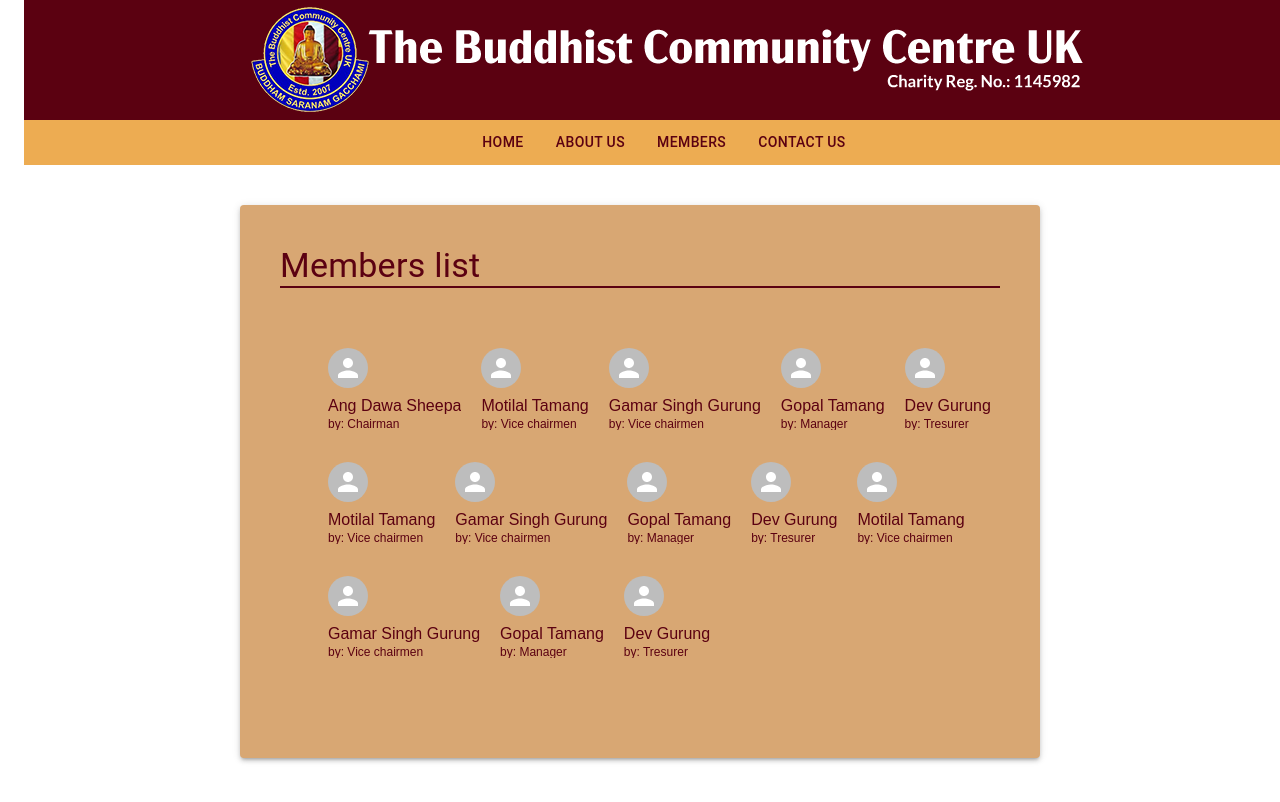
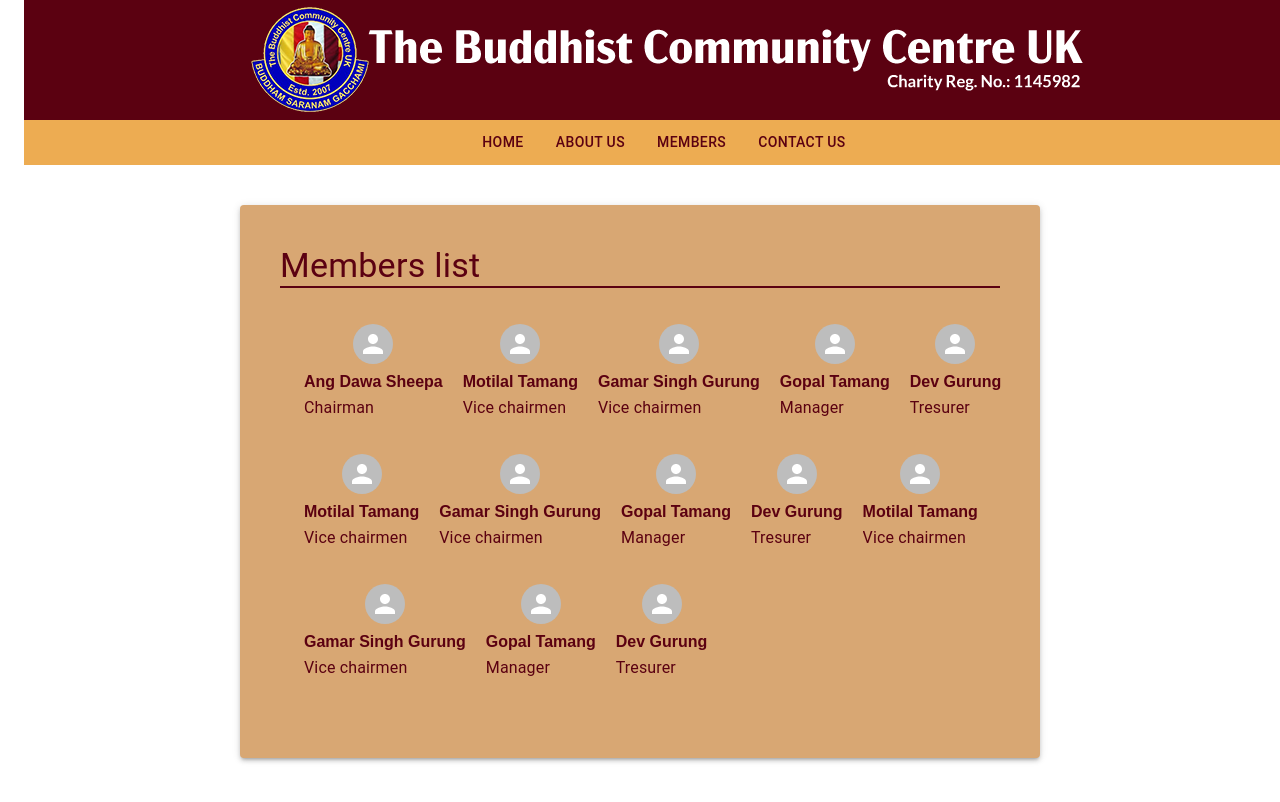
Before and after one commit to KinTale/solo-project-client, a React (Create React App) app in the folder my-app/: page /members in a window 1280 px wide. Shown: the top 802 px of the page. Built offline with nearby package versions, Linux system fonts and the light colour scheme.

Commit message:
implemented signout

```diff
--- a/my-app/src/App.js
+++ b/my-app/src/App.js
@@ -9,20 +9,35 @@
 import LogIn from './components/log-in/log-in';
 import { Container } from '@mui/material';
 import '../src/app.css'
+import { useState, useEffect } from 'react';
+import storage from './ultis/storage';
+
+
 function App() {
+  const [loggedIn, setLoggedIn] = useState(false)
+
+  useEffect(() => {
+    setLoggedIn(storage.loadStorage())
+  }, [])
+
+  console.log('logged in ', loggedIn)
+  if (loggedIn === null) {
+    return <div className='App'></div>;
+  }
+
   return (
 
     <>
       <Container className='app'>
         <Header />
-        <NavBar />
+        <NavBar role={loggedIn.role} setLoggedIn={setLoggedIn}/>
         <Routes>
           <Route>
             <Route path='/' element={<Main />} />
             <Route path='/aboutus' element={<AboutUs />} />
-            <Route path='/members' element={<MembersList />} />
+            <Route path='/members' element={<MembersList role={loggedIn.role}/>} />
             <Route path='/contactus' element={<ContactUs />} />
-            <Route path='/login' element={<LogIn />} />
+            <Route path='/login' element={<LogIn setLoggedIn={setLoggedIn}/>} />
           </Route>
         </Routes>
       </Container>
--- a/my-app/src/components/log-in/log-in.js
+++ b/my-app/src/components/log-in/log-in.js
@@ -3,8 +3,10 @@
 import client from "../../ultis/client";
 import AdminForm from "./log-in-form";
 import storage from "../../ultis/storage";
+import { useNavigate } from 'react-router-dom';
 
-export default function LogIn() {
+export default function LogIn({ setLoggedIn }) {
+    let navigate = useNavigate();
     const [admin, setAdmin] = useState({
         email: '',
         password: ''
@@ -31,6 +33,8 @@
             .then((res) => {
                 const { id, role } = res.data.foundAdmin
                 storage.saveStorage(res.data.token, id, role)
+                setLoggedIn(storage.loadStorage())
+                navigate('/')
             })
     }
 
--- a/my-app/src/components/member/member-list.js
+++ b/my-app/src/components/member/member-list.js
@@ -2,8 +2,9 @@
 import ImageList from '@mui/material/ImageList';
 import ImageListItem from '@mui/material/ImageListItem';
 import ImageListItemBar from '@mui/material/ImageListItemBar';
-import { Avatar, Box, Typography, Paper } from '@mui/material';
-export default function MembersList() {
+import { Avatar, Box, Typography, Paper, Button } from '@mui/material';
+
+export default function MembersList({ role }) {
     const paperStyle = {
         width: 800,
         mb: 50,
@@ -18,26 +19,36 @@
             flexDirection: 'column',
             alignItems: 'center',
             justifyContent: 'center',
-            mt:5
+            mt: 5
         }}>
             <Paper elevation={3} sx={paperStyle}>
-            <Typography variant='h4' gutterBottom >Members list<hr style={ {border:'1px solid '}}></hr></Typography>
+                <Typography variant='h4' gutterBottom >Members list
+
+                    {role === 'ADMIN' && (
+                        <Box>
+                            <Button size="small">Add Member</Button>
+
+                        </Box>
+                    )}
+
+
+                    <hr style={{ border: '1px solid ' }}></hr></Typography>
                 <ImageList sx={{
                     display: 'inline-flex',
                     flexWrap: 'wrap',
                     width: 800,
-                    p: 5,
-
-
+                    p: 2,
                 }}>
 
-                    {itemData.map((item) => (
-                        <ImageListItem key={item.img} sx={{p: 1}}>
-                            <Avatar></Avatar>
+                    {itemData.map((item, index) => (
+                        <ImageListItem key={index} sx={{ p: 1 }}>
+                            <Box sx={{ display: 'flex', justifyContent: 'center' }}>
+                                <Avatar></Avatar>
+                            </Box>
 
                             <ImageListItemBar
-                                title={item.title}
-                                subtitle={<span>by: {item.position}</span>}
+                                title={<Typography variant='h7' fontWeight='bold'>{item.title}</Typography>}
+                                subtitle={<Typography variant='subtitle1'>{item.position}</Typography>}
                                 position="below"
                             />
                         </ImageListItem>
--- a/my-app/src/components/nav-bar/nav-bar.js
+++ b/my-app/src/components/nav-bar/nav-bar.js
@@ -4,8 +4,9 @@
 import { Box } from '@mui/system'
 import styled from '@emotion/styled';
 import { Link } from 'react-router-dom';
-
-export default function NavBar() {
+import storage from '../../ultis/storage';
+import { useNavigate } from 'react-router-dom';
+export default function NavBar({ role, setLoggedIn }) {
 
     const NavButton = styled(Button)(({ theme }) => ({
         color: theme.palette.primary.main,
@@ -26,6 +27,13 @@
             textDecoration: '',
         },
     }
+    let navigate = useNavigate();
+    const signOut = (event) => {
+        event.preventDefault();
+        storage.clearStorage();
+        setLoggedIn(false)
+        navigate('../login');
+      };
     return (
         <Box sx={buttonContainer}>
             <ButtonGroup variant="string" >
@@ -34,6 +42,10 @@
                 <Link to='/members' style={linkDeco}> <NavButton >Members</NavButton></Link>
                 {/* <NavButton >events</NavButton> */}
                 <Link to='/contactus' style={linkDeco}> <NavButton >contact us</NavButton></Link>
+                {role === 'ADMIN' && (
+                    <NavButton onClick={signOut} >Sign out</NavButton>
+                )}
+
             </ButtonGroup>
         </Box>
     );
```
Also changed, not shown: my-app/src/components/member/add-member.js (added, +13 -0 lines).
